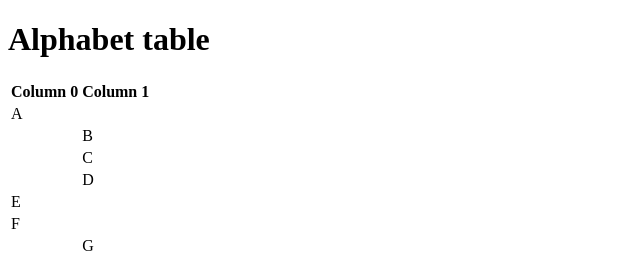
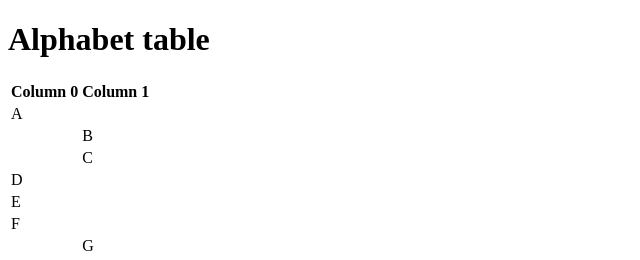
Before and after one commit to comp426-2023-spring/a01-Tyrus20, a website: page public/index.html in a window 1280 px wide. Shown: the top 260 px of the page, 0-640 px from the left. Drawn offline with Linux system fonts and the light colour scheme.

Commit message:
commit 7

```diff
--- a/public/index.html
+++ b/public/index.html
@@ -25,7 +25,7 @@
     						<td></td><td>C</td>
   					</tr>
   					<tr>
-    						<td></td><td>D</td>
+    						<td>D</td><td></td>
   					</tr>
   					<tr>
     						<td>E</td><td></td>
```
